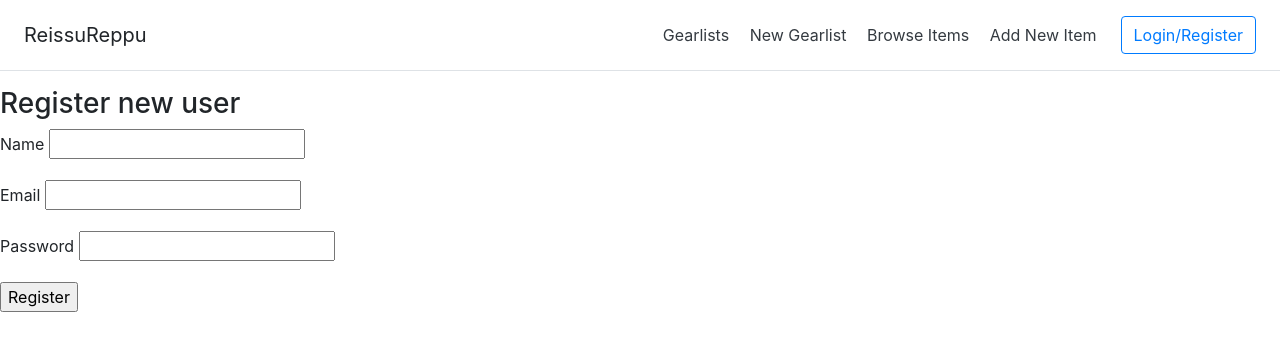
After one commit to juhakaup/ReissuReppu, a Flask app: page /auth/register in a window 1280 px wide. The commit adds this page. Shown: the top 351 px of the page. Run offline with Flask 2, Linux system fonts and the light colour scheme; some libraries are stand-ins or nearby versions.

Commit message:
lisätty rekisteröityminen

```diff
--- a/application/auth/forms.py
+++ b/application/auth/forms.py
@@ -7,3 +7,11 @@ class LoginForm(FlaskForm):
 
     class Meta:
         csrf = False
+
+class RegisterForm(FlaskForm):
+    email = StringField("Email", [validators.Length(min=2, max=60)])
+    password = PasswordField("Password", [validators.Length(min=2, max=60)])
+    name = StringField("Name", [validators.Length(min=2, max=60)])
+
+    class Meta:
+        csrf = False
--- a/application/auth/models.py
+++ b/application/auth/models.py
@@ -14,12 +14,11 @@ class User(db.Model):
     password = db.Column(db.String(144), nullable=False)
 
     items = db.relationship("Article", backref='article', lazy=True)
-
     gearlists = db.relationship("GearList", backref='gear_list', lazy=True)
 
     def __init__(self, email, password):
-        email = email
-        password = password
+        self.email = email
+        self.password = password
 
     def get_id(self):
         return self.id
--- a/application/auth/views.py
+++ b/application/auth/views.py
@@ -1,9 +1,9 @@
 from flask import render_template, request, redirect, url_for
 from flask_login import login_user, logout_user
 
-from application import app
+from application import app, db
 from application.auth.models import User
-from application.auth.forms import LoginForm
+from application.auth.forms import LoginForm, RegisterForm
 
 @app.route("/auth/login", methods = ["GET", "POST"])
 def auth_login():
@@ -24,3 +24,21 @@ def auth_login():
 def auth_logout():
     logout_user()
     return redirect(url_for("index"))
+
+@app.route("/auth/register", methods = ["GET","POST"])
+def register_user():
+    if request.method == "GET":
+        return render_template("auth/new.html", form = RegisterForm())
+
+    form = RegisterForm(request.form)
+
+    user = User(form.email.data, form.password.data)
+    user.name = form.name.data
+
+    if not form.validate():
+        return render_template("auth/new.html", form = form,
+                error = "Please fill all the fiels")
+
+    db.session().add(user)
+    db.session().commit()
+    return redirect(url_for("auth_login"))
--- a/application/templates/auth/loginform.html
+++ b/application/templates/auth/loginform.html
@@ -13,8 +13,12 @@
         {{ form.password }}
     </div>
     <div>
-    <input type="submit" value="login"/>
+    <input type="submit" value="Login"/>
 </div>
+</form>
+<p>Or crate a new account</p>
+<form method="GET" action="{{ url_for('register_user') }}">
+    <input type="submit" value="Create new account"/>
 </form>
 
 {% endblock %}
--- /dev/null
+++ b/application/templates/auth/new.html
@@ -0,0 +1,45 @@
+{% extends "layout.html" %}
+
+{% block body %}
+{{ error }}
+<h3>Register new user</h3>
+<form method="POST" action="{{ url_for('register_user') }}">
+    <div>
+        {{ form.name.label }}
+        {{ form.name }}
+    </div>
+    <div>
+        <ul>
+        {% for error in form.name.errors %}
+            <li>{{ error }}</li>
+        {% endfor %}
+        </ul>
+    </div>
+    <div>
+        {{ form.email.label }}
+        {{ form.email }}
+    </div>
+    <div>
+        <ul>
+        {% for error in form.email.errors %}
+            <li>{{ error }}</li>
+        {% endfor %}
+        </ul>
+    </div>
+    <div>
+        {{ form.password.label }}
+        {{ form.password }}
+    </div>
+    <div>
+        <ul>
+        {% for error in form.password.errors %}
+            <li>{{ error }}</li>
+        {% endfor %}
+        </ul>
+    </div>
+    <div>
+    <input type="submit" value="Register"/>
+</div>
+</form>
+
+{% endblock %}
--- a/application/templates/layout.html
+++ b/application/templates/layout.html
@@ -22,7 +22,7 @@
                 <a class="dropdown-item" href="{{ url_for('auth_logout') }}">Logout</a>
             </div>
         {% else %}
-        <a class="btn btn-outline-primary" href="{{ url_for('auth_login') }}">Login</a>
+        <a class="btn btn-outline-primary" href="{{ url_for('auth_login') }}">Login/Register</a>
         {% endif %}
     </div>
 
```
